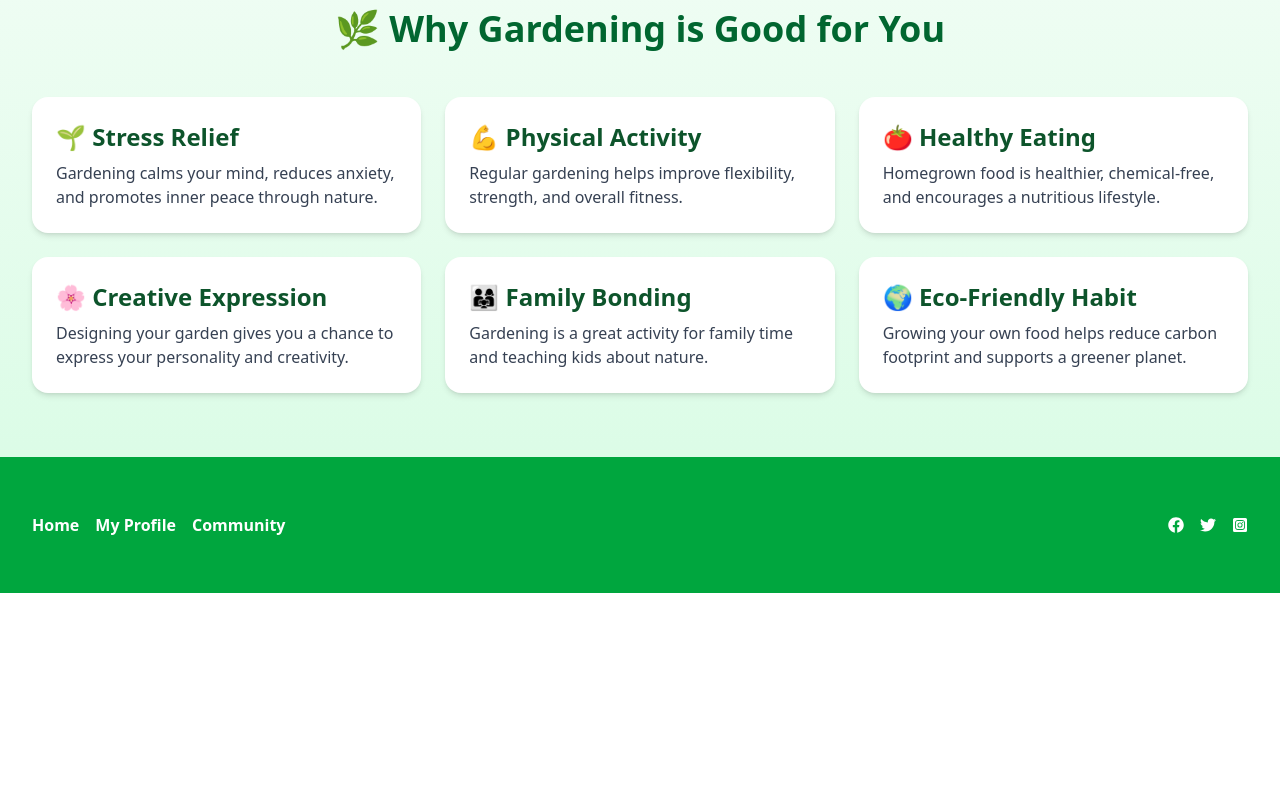
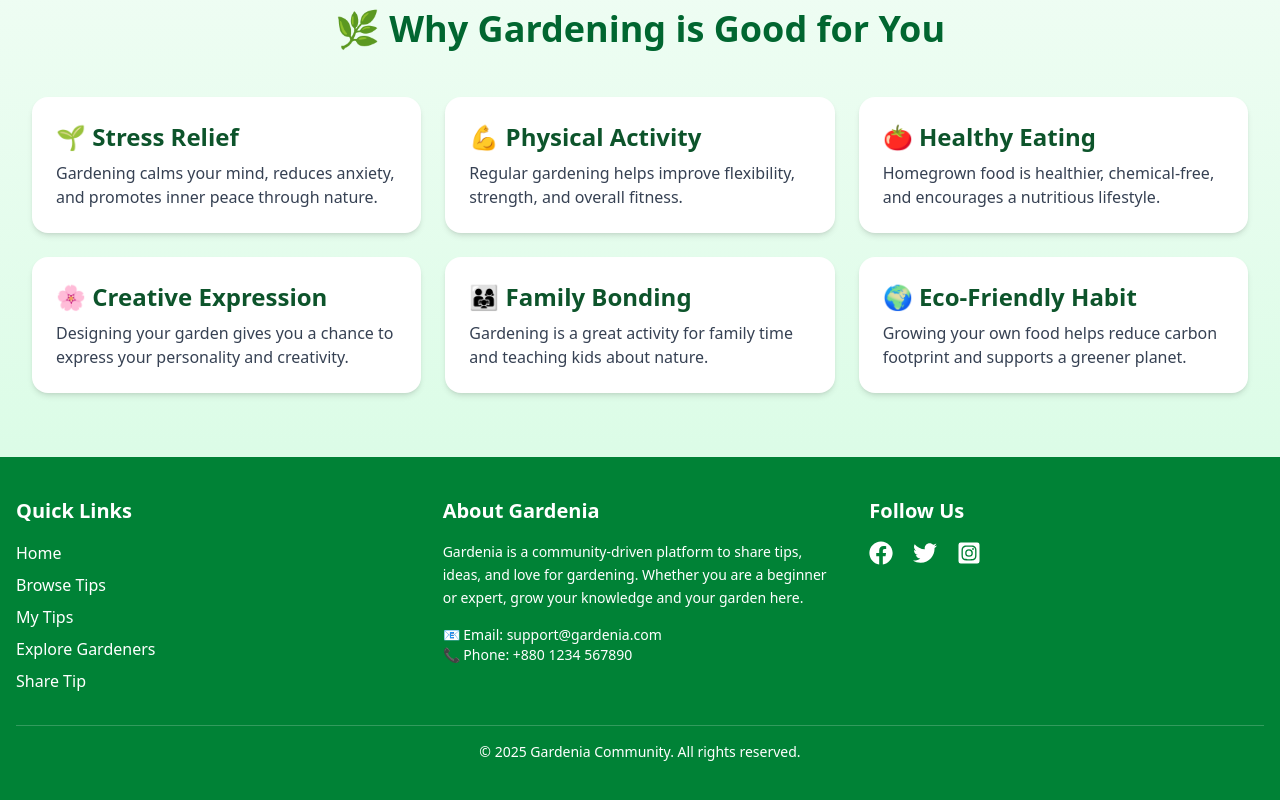
Before and after one commit to shuvoredsky/garden-community-client, a React (Vite) app: page / in a window 1280 px wide. Shown: the part 2195-2995 px from the top of the page. Before the commit the page ends 2788 px from the top, so only its background shows below. Built offline with nearby package versions, Linux system fonts and the light colour scheme; no server answers.

Commit message:
footer updated

```diff
--- a/src/Components/Footer.jsx
+++ b/src/Components/Footer.jsx
@@ -4,27 +4,89 @@ import { Link } from "react-router";
 
 const Footer = () => {
   return (
-    <footer className="relative bg-green-600 text-white">
-      <div className="relative container flex flex-col p-4 mx-auto md:p-8 lg:flex-row z-10">
-        <ul className="self-center py-6 space-y-4 text-center sm:flex sm:space-y-0 sm:justify-around sm:space-x-4 lg:flex-1 lg:justify-start">
-          <li className="font-bold ">
-            {" "}
-            <Link to="/">Home</Link>{" "}
+    <footer className="bg-green-700 text-white py-10 px-4">
+      <div className="max-w-7xl mx-auto grid grid-cols-1 md:grid-cols-3 gap-8">
+        {/* Section 1: Quick Links */}
+        <div>
+          <h3 className="text-xl font-bold mb-4">Quick Links</h3>
+          <ul className="space-y-2">
+            <li>
+              <Link to="/" className="hover:underline">
+                Home
+              </Link>
             </li>
-          <li className="font-bold ">
-            <Link to="/update-profile">My Profile</Link>
+            <li>
+              <Link to="/browse-tips" className="hover:underline">
+                Browse Tips
+              </Link>
             </li>
-          <li className="font-bold cursor-pointer">
-            <Link to="/guide-line">Community</Link>
+            <li>
+              <Link to="/my-tips" className="hover:underline">
+                My Tips
+              </Link>
+            </li>
+            <li>
+              <Link to="/explore-gardeners" className="hover:underline">
+                Explore Gardeners
+              </Link>
+            </li>
+            <li>
+              <Link to="/share-tip" className="hover:underline">
+                Share Tip
+              </Link>
             </li>
           </ul>
-        <div className="flex flex-col justify-center pt-6 lg:pt-0">
-          <div className="flex justify-center space-x-4">
+        </div>
+
+        {/* Section 2: About / Contact Info */}
+        <div>
+          <h3 className="text-xl font-bold mb-4">About Gardenia</h3>
+          <p className="text-sm leading-relaxed">
+            Gardenia is a community-driven platform to share tips, ideas, and
+            love for gardening. Whether you are a beginner or expert, grow your
+            knowledge and your garden here.
+          </p>
+          <p className="mt-4 text-sm">
+            📧 Email: support@gardenia.com <br />
+            📞 Phone: +880 1234 567890
+          </p>
+        </div>
+
+        {/* Section 3: Social Media */}
+        <div>
+          <h3 className="text-xl font-bold mb-4">Follow Us</h3>
+          <div className="flex space-x-5 text-2xl">
+            <a
+              href="https://facebook.com"
+              target="_blank"
+              rel="noopener noreferrer"
+              aria-label="Facebook"
+            >
               <FaFacebook />
+            </a>
+            <a
+              href="https://twitter.com"
+              target="_blank"
+              rel="noopener noreferrer"
+              aria-label="Twitter"
+            >
               <FaTwitter />
+            </a>
+            <a
+              href="https://instagram.com"
+              target="_blank"
+              rel="noopener noreferrer"
+              aria-label="Instagram"
+            >
               <FaInstagramSquare />
+            </a>
           </div>
         </div>
+      </div>
+
+      {/* Bottom copyright */}
+      <div className="text-center mt-8 border-t border-white/20 pt-4 text-sm">
+        © {new Date().getFullYear()} Gardenia Community. All rights reserved.
       </div>
     </footer>
   );
```
Lines whose indentation alone changed are shown as unchanged.
